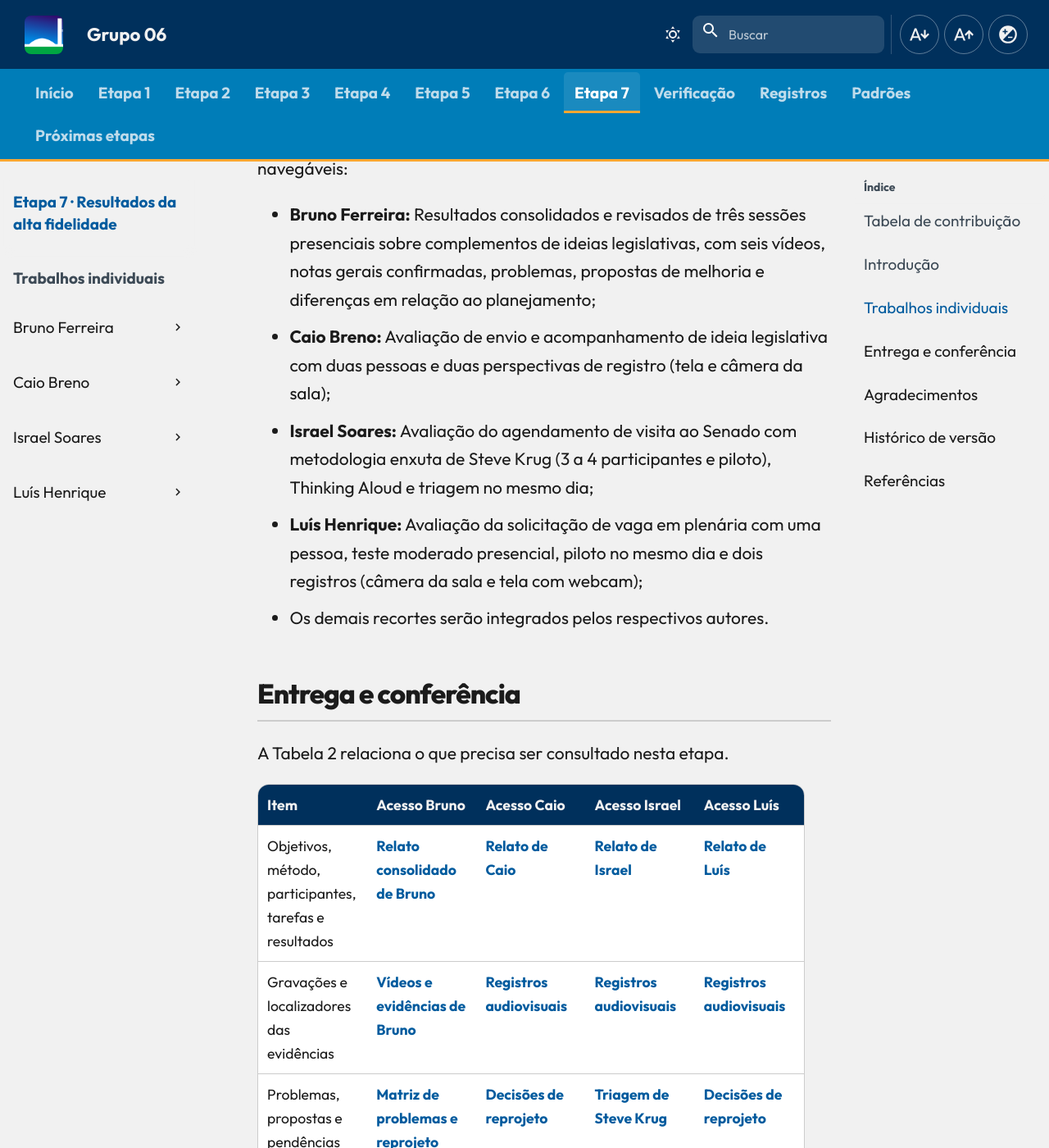
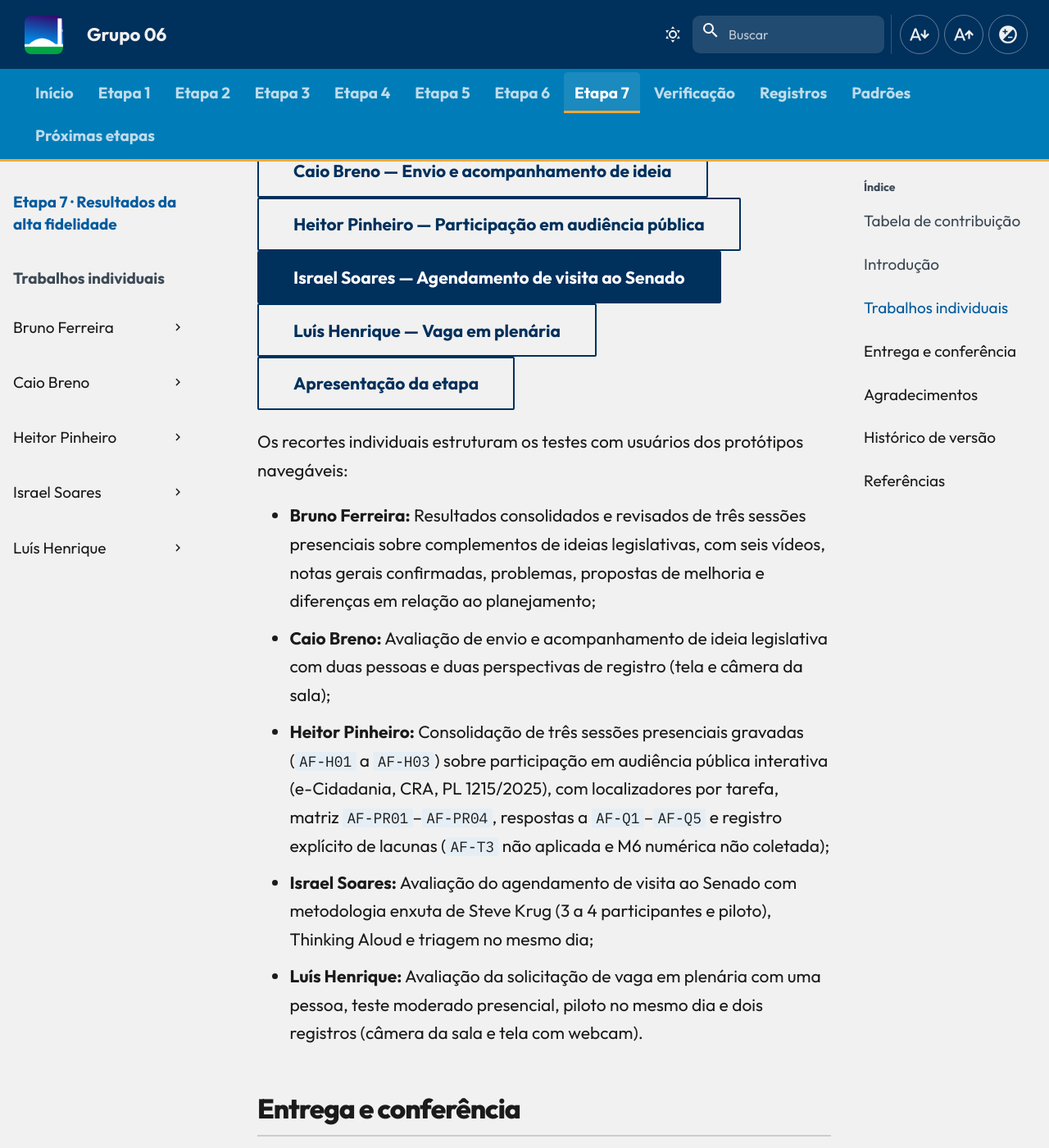
Before and after one commit to Interacao-Humano-Computador/2026.2-Grupo06, an MkDocs documentation site: the page built from docs/entrega-7/index.md, in a window 1280 px wide and 1400 px high, scrolled down 2054 px. Shown: the whole window at 82% size. Built offline with MkDocs 1.6.1 and Material for MkDocs 9.7.7, drawn with Linux system fonts in a browser that asks for light colours; comment, search, counter and statistics services are not loaded; some of the changed text lies outside the part shown.

Commit message:
docs(etapa-7): integra recorte de Heitor na navegacao e pagina da etapa

```diff
--- a/docs/entrega-7/index.md
+++ b/docs/entrega-7/index.md
@@ -1,4 +1,4 @@
-<span class="owner">Responsável: Grupo 06 · Autores: Caio Breno de Souza Bezerra, Israel Soares de Paiva, Bruno Ferreira Dornelas e Luís Henrique Arruda Luna</span>
+<span class="owner">Responsável: Grupo 06 · Autores: Bruno Ferreira Dornelas, Caio Breno de Souza Bezerra, Heitor Pinheiro Gonçalves das Chagas, Israel Soares de Paiva e Luís Henrique Arruda Luna</span>
 
 # Etapa 7 — Resultados da alta fidelidade
 
@@ -13,6 +13,8 @@ A Tabela 1 identifica as contribuições neste artefato.
 | [Bruno Ferreira Dornelas](https://github.com/brunnf) | Revisão técnica de consistência e integração do recorte de complementos de ideias legislativas | [Trabalhos individuais](#trabalhos-individuais) |
 | Codex (OpenAI) | Apoio à integração da estrutura individual de Bruno | [Agradecimentos](#agradecimentos) |
 | [Luís Henrique Arruda Luna](https://github.com/Donnk61) | Integração do recorte individual de solicitação de vaga em plenária | [Trabalhos individuais](#trabalhos-individuais) |
+| [Heitor Pinheiro Gonçalves das Chagas](https://github.com/Heitorovski01) | Integração da estrutura individual de participação em audiência pública interativa | [Trabalhos individuais](#trabalhos-individuais) |
+| Antigravity e Google Gemini | Apoio à integração da estrutura individual de Heitor | [Agradecimentos](#agradecimentos) |
 
 <p class="caption">Tabela 1 — Contribuições neste artefato.</p>
 <p class="source">Fonte: elaboração para o Grupo 06 (2026).</p>
@@ -27,6 +29,7 @@ A Etapa 7 reúne o **relato dos resultados da avaliação do protótipo de alta
 
 [Bruno Ferreira — Complementos de ideias legislativas](individual/bruno/index.md){ .md-button }
 [Caio Breno — Envio e acompanhamento de ideia](individual/caio/index.md){ .md-button }
+[Heitor Pinheiro — Participação em audiência pública](individual/heitor/index.md){ .md-button }
 [Israel Soares — Agendamento de visita ao Senado](individual/israel/index.md){ .md-button .md-button--primary }
 [Luís Henrique — Vaga em plenária](individual/luis/index.md){ .md-button }
 [Apresentação da etapa](../apresentacoes/etapa-07.md){ .md-button }
@@ -37,21 +40,21 @@ Os recortes individuais estruturam os testes com usuários dos protótipos naveg
 
 * **Bruno Ferreira:** Resultados consolidados e revisados de três sessões presenciais sobre complementos de ideias legislativas, com seis vídeos, notas gerais confirmadas, problemas, propostas de melhoria e diferenças em relação ao planejamento;
 * **Caio Breno:** Avaliação de envio e acompanhamento de ideia legislativa com duas pessoas e duas perspectivas de registro (tela e câmera da sala);
+* **Heitor Pinheiro:** Consolidação de três sessões presenciais gravadas (`AF-H01` a `AF-H03`) sobre participação em audiência pública interativa (e-Cidadania, CRA, PL 1215/2025), com localizadores por tarefa, matriz `AF-PR01`–`AF-PR04`, respostas a `AF-Q1`–`AF-Q5` e registro explícito de lacunas (`AF-T3` não aplicada e M6 numérica não coletada);
 * **Israel Soares:** Avaliação do agendamento de visita ao Senado com metodologia enxuta de Steve Krug (3 a 4 participantes e piloto), Thinking Aloud e triagem no mesmo dia;
-* **Luís Henrique:** Avaliação da solicitação de vaga em plenária com uma pessoa, teste moderado presencial, piloto no mesmo dia e dois registros (câmera da sala e tela com webcam);
-* Os demais recortes serão integrados pelos respectivos autores.
+* **Luís Henrique:** Avaliação da solicitação de vaga em plenária com uma pessoa, teste moderado presencial, piloto no mesmo dia e dois registros (câmera da sala e tela com webcam).
 
 ## Entrega e conferência
 
 A Tabela 2 relaciona o que precisa ser consultado nesta etapa.
 
-| Item | Acesso Bruno | Acesso Caio | Acesso Israel | Acesso Luís |
-| --- | --- | --- | --- | --- |
-| Objetivos, método, participantes, tarefas e resultados | [Relato consolidado de Bruno](individual/bruno/relato-alta-fidelidade.md) | [Relato de Caio](individual/caio/relato-alta-fidelidade.md) | [Relato de Israel](individual/israel/relato-alta-fidelidade.md) | [Relato de Luís](individual/luis/relato-alta-fidelidade.md) |
-| Gravações e localizadores das evidências | [Vídeos e evidências de Bruno](individual/bruno/evidencias.md) | [Registros audiovisuais](individual/caio/evidencias.md) | [Registros audiovisuais](individual/israel/evidencias.md) | [Registros audiovisuais](individual/luis/evidencias.md) |
-| Problemas, propostas e pendências de reteste | [Matriz de problemas e reprojeto](individual/bruno/relato-alta-fidelidade.md#5-problemas-e-decisoes-de-reprojeto) | [Decisões de reprojeto](individual/caio/relato-alta-fidelidade.md#problemas-e-decisoes-de-reprojeto) | [Triagem de Steve Krug](individual/israel/relato-alta-fidelidade.md#problemas-e-decisoes-de-reprojeto-triagem-de-steve-krug) | [Decisões de reprojeto](individual/luis/relato-alta-fidelidade.md#problemas-e-decisoes-de-reprojeto) |
-| Critérios de entrega | [Lista de conferência](../verificacao/listas/etapa-7.md) | [Lista de conferência](../verificacao/listas/etapa-7.md) | [Lista de conferência](../verificacao/listas/etapa-7.md) | [Lista de conferência](../verificacao/listas/etapa-7.md) |
-| Vídeo de apresentação do artefato | [Sequência de Bruno; vídeo ainda não informado](../apresentacoes/etapa-07.md#bruno-ferreira-dornelas) | [Apresentação de Caio](../apresentacoes/etapa-07.md#caio-breno-de-souza-bezerra) | [Apresentação de Israel](../apresentacoes/etapa-07.md#israel-soares-de-paiva) | [Apresentação de Luís](../apresentacoes/etapa-07.md#luis-henrique-arruda-luna) |
+| Item | Acesso Bruno | Acesso Caio | Acesso Heitor | Acesso Israel | Acesso Luís |
+| --- | --- | --- | --- | --- | --- |
+| Objetivos, método, participantes, tarefas e resultados | [Relato consolidado de Bruno](individual/bruno/relato-alta-fidelidade.md) | [Relato de Caio](individual/caio/relato-alta-fidelidade.md) | [Relato de Heitor](individual/heitor/relato-alta-fidelidade.md) | [Relato de Israel](individual/israel/relato-alta-fidelidade.md) | [Relato de Luís](individual/luis/relato-alta-fidelidade.md) |
+| Gravações e localizadores das evidências | [Vídeos e evidências de Bruno](individual/bruno/evidencias.md) | [Registros audiovisuais](individual/caio/evidencias.md) | [Vídeos e evidências de Heitor](individual/heitor/evidencias.md) | [Registros audiovisuais](individual/israel/evidencias.md) | [Registros audiovisuais](individual/luis/evidencias.md) |
+| Problemas, propostas e pendências de reteste | [Matriz de problemas e reprojeto](individual/bruno/relato-alta-fidelidade.md#5-problemas-e-decisoes-de-reprojeto) | [Decisões de reprojeto](individual/caio/relato-alta-fidelidade.md#problemas-e-decisoes-de-reprojeto) | [Matriz de problemas AF-PR](individual/heitor/relato-alta-fidelidade.md#6-matriz-de-problemas-e-decisoes-de-reprojeto) | [Triagem de Steve Krug](individual/israel/relato-alta-fidelidade.md#problemas-e-decisoes-de-reprojeto-triagem-de-steve-krug) | [Decisões de reprojeto](individual/luis/relato-alta-fidelidade.md#problemas-e-decisoes-de-reprojeto) |
+| Critérios de entrega | [Lista de conferência](../verificacao/listas/etapa-7.md) | [Lista de conferência](../verificacao/listas/etapa-7.md) | [Lista de conferência](../verificacao/listas/etapa-7.md) | [Lista de conferência](../verificacao/listas/etapa-7.md) | [Lista de conferência](../verificacao/listas/etapa-7.md) |
+| Vídeo de apresentação do artefato | [Sequência de Bruno; vídeo ainda não informado](../apresentacoes/etapa-07.md#bruno-ferreira-dornelas) | [Apresentação de Caio](../apresentacoes/etapa-07.md#caio-breno-de-souza-bezerra) | [Apresentação de Heitor (pendente de link)](../apresentacoes/etapa-07.md#heitor-pinheiro-goncalves-das-chagas) | [Apresentação de Israel](../apresentacoes/etapa-07.md#israel-soares-de-paiva) | [Apresentação de Luís](../apresentacoes/etapa-07.md#luis-henrique-arruda-luna) |
 
 <p class="caption">Tabela 2 — Acessos da Etapa 7.</p>
 <p class="source">Fonte: plano de ensino e organização do Grupo 06 (2026).</p>
@@ -61,6 +64,8 @@ A Tabela 2 relaciona o que precisa ser consultado nesta etapa.
 Codex (OpenAI) e Claude (Anthropic) apoiaram a consulta bibliográfica, a estruturação e a organização documental. Caio Breno de Souza Bezerra, Israel Soares de Paiva e Luís Henrique Arruda Luna respondem pelos respectivos conteúdos. Revisor: [Bruno Ferreira Dornelas](https://github.com/brunnf).
 
 O Codex (OpenAI) apoiou a integração da estrutura individual de Bruno Ferreira Dornelas, responsável pelo recorte de complementos de ideias legislativas. A revisão desse recorte está designada a Luís Henrique Arruda Luna.
+
+Antigravity e Google Gemini apoiaram a integração da estrutura individual de Heitor Pinheiro Gonçalves das Chagas, responsável pelo recorte de participação em audiência pública interativa, com revisão de [Bruno Ferreira Dornelas](https://github.com/brunnf).
 
 ## Histórico de versão
 
@@ -75,6 +80,8 @@ A Tabela 3 reúne as alterações das duas linhas de trabalho, com numeração c
 | `1.4` | 13/11/2026 | Atualização da síntese de Bruno após revisão documental e confirmação das três notas gerais | [Bruno Ferreira Dornelas](https://github.com/brunnf) | [Luís Henrique Arruda Luna](https://github.com/Donnk61) |
 | `1.5` | 15/11/2026 | Integração do recorte individual de Luís Henrique | [Luís Henrique Arruda Luna](https://github.com/Donnk61) | [Caio Breno de Souza Bezerra](https://github.com/CaioBezerra-Dev) |
 | `1.6` | 15/11/2026 | Integração conjunta dos recortes de Bruno e Luís, preservando os acessos e contribuições dos demais integrantes | [Bruno Ferreira Dornelas](https://github.com/brunnf) | [Luís Henrique Arruda Luna](https://github.com/Donnk61) |
+| `1.7` | 15/11/2026 | Integração da estrutura individual de Heitor Pinheiro (audiência pública interativa) na página da etapa | [Heitor Pinheiro Gonçalves das Chagas](https://github.com/Heitorovski01) | [Bruno Ferreira Dornelas](https://github.com/brunnf) |
+| `1.8` | 15/11/2026 | Atualização do resumo de Heitor Pinheiro após análise dos três vídeos das sessões presenciais | [Heitor Pinheiro Gonçalves das Chagas](https://github.com/Heitorovski01) | [Bruno Ferreira Dornelas](https://github.com/brunnf) |
 
 <p class="caption">Tabela 3 — Histórico de versão.</p>
 <p class="source">Fonte: elaboração para o Grupo 06 (2026).</p>
--- a/mkdocs.yml
+++ b/mkdocs.yml
@@ -296,6 +296,10 @@ nav:
               - entrega-7/individual/caio/index.md
               - Alta fidelidade · Relato: entrega-7/individual/caio/relato-alta-fidelidade.md
               - Vídeos e evidências: entrega-7/individual/caio/evidencias.md
+          - Heitor Pinheiro:
+              - entrega-7/individual/heitor/index.md
+              - Alta fidelidade · Relato: entrega-7/individual/heitor/relato-alta-fidelidade.md
+              - Vídeos e evidências: entrega-7/individual/heitor/evidencias.md
           - Israel Soares:
               - entrega-7/individual/israel/index.md
               - Alta fidelidade · Relato: entrega-7/individual/israel/relato-alta-fidelidade.md
```
